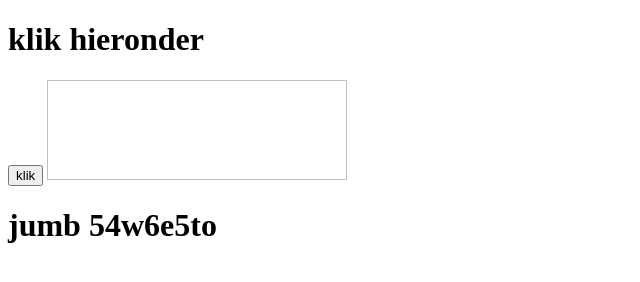
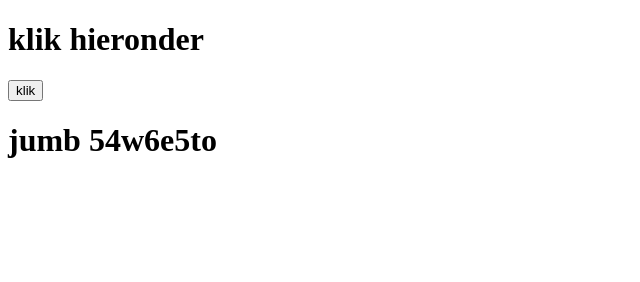
Before and after one commit to ohio123456/website, a plain HTML site: page index.html in a window 1280 px wide. Shown: the whole page, without its empty margins (0-640 px from the left). Drawn offline with Linux system fonts and the light colour scheme.

Commit message:
uygvuygbuyg

```diff
--- a/index.html
+++ b/index.html
@@ -17,9 +17,7 @@
 </script>
 <style>
     #id1{
-        width: 300px;
-        height: 100px;
-        border: none;
+
     }
 </style>
 <h1>jumb 54w6e5to</h1>
```
